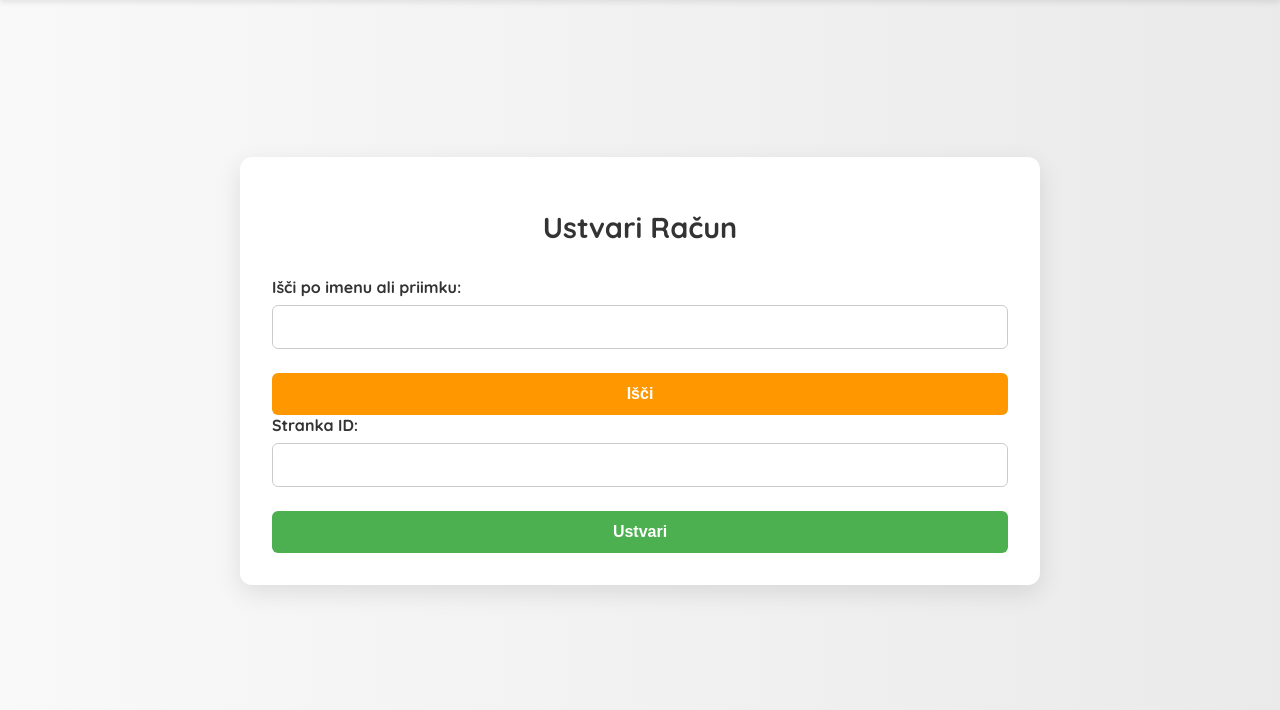
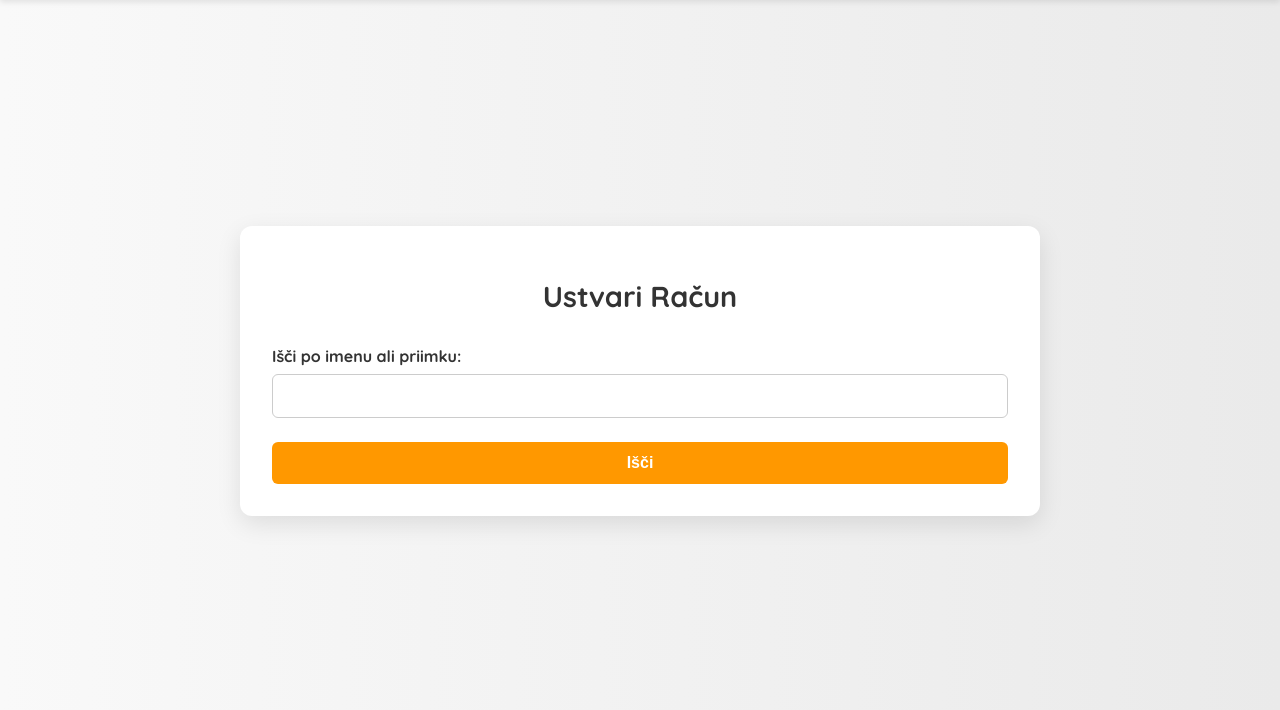
Before and after one commit to beaverDamDemo/python-fastapi-sample-naloga, a FastAPI app: page /ustvari_racun in a window 1280 px wide. Shown: the part 90-800 px from the top of the page. Run offline with FastAPI, Linux system fonts and the light colour scheme.

Commit message:
rewired how ustvari racun works. Made changes on search for stranka. Made changes on where to click to generate a new racun

```diff
--- a/templates/ustvari_racun.html
+++ b/templates/ustvari_racun.html
@@ -13,22 +13,23 @@ content %}
     <p><strong>Najdene stranke:</strong></p>
     <ul>
       {% for stranka in search_results %}
-      <li>
-        {{ stranka.firstname }} {{ stranka.lastname }} — ID: {{
-        stranka.stranka_id }}
+      <li style="margin-bottom: 5px">
+        <form method="post" action="/ustvari_racun" style="display: inline">
+          <input
+            type="hidden"
+            name="stranka_id"
+            value="{{ stranka.stranka_id }}"
+          />
+          <button type="submit">
+            Ustvari račun za: {{ stranka.firstname }} {{ stranka.lastname }} —
+            <span><i>ID: {{ stranka.stranka_id }}</i></span>
+          </button>
+        </form>
       </li>
       {% endfor %}
     </ul>
   </div>
-  {% endif %}
-
-  <form method="post" action="/ustvari_racun">
-    <label for="stranka_id">Stranka ID:</label>
-    <input type="number" id="stranka_id" name="stranka_id" required />
-    <button type="submit">Ustvari</button>
-  </form>
-
-  {% if result %}
+  {% endif %} {% if result %}
   <div class="result {% if 'No data' in result.message %}error{% endif %}">
     <p><strong>{{ result.message }}</strong></p>
     {% if result.koncni_znesek is defined %}
```
Also changed, not shown: routers/generirani_racuni_router.py (+0 -7 lines).
